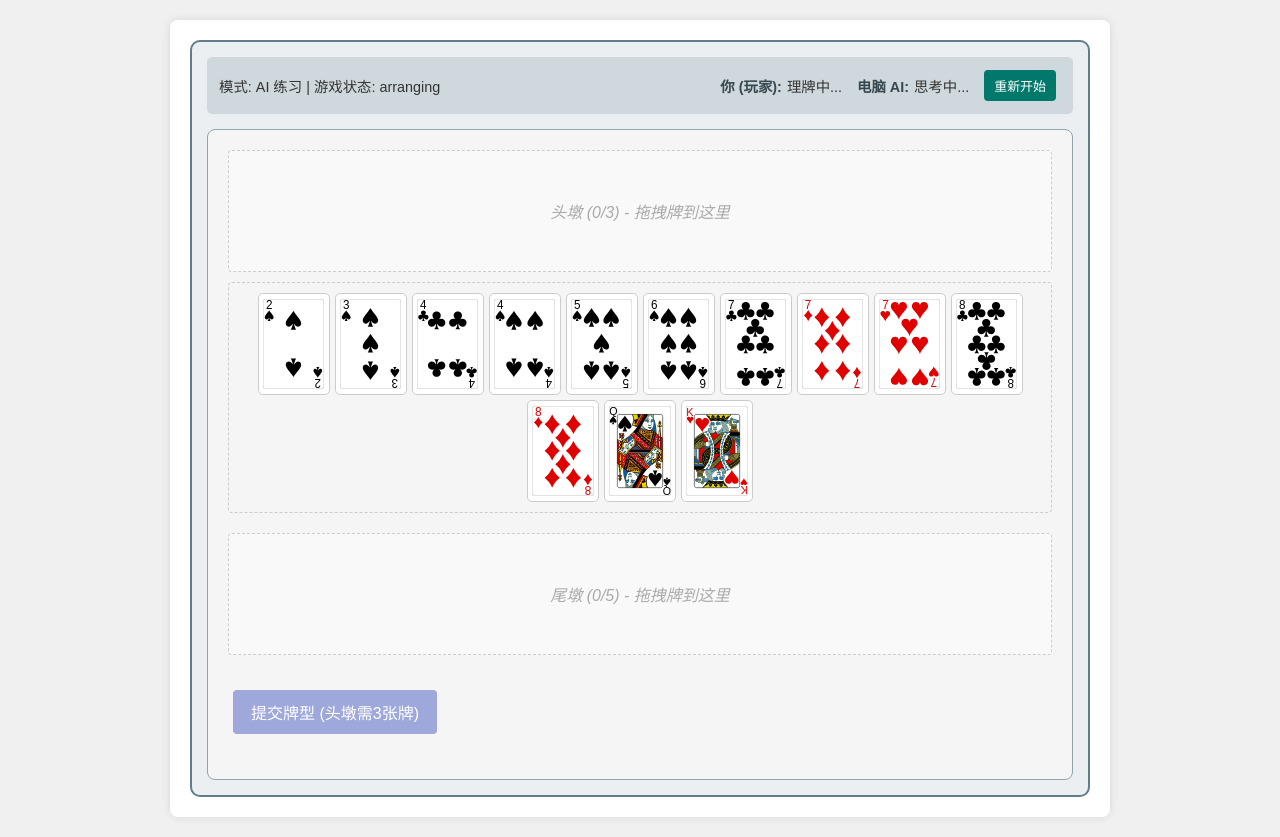
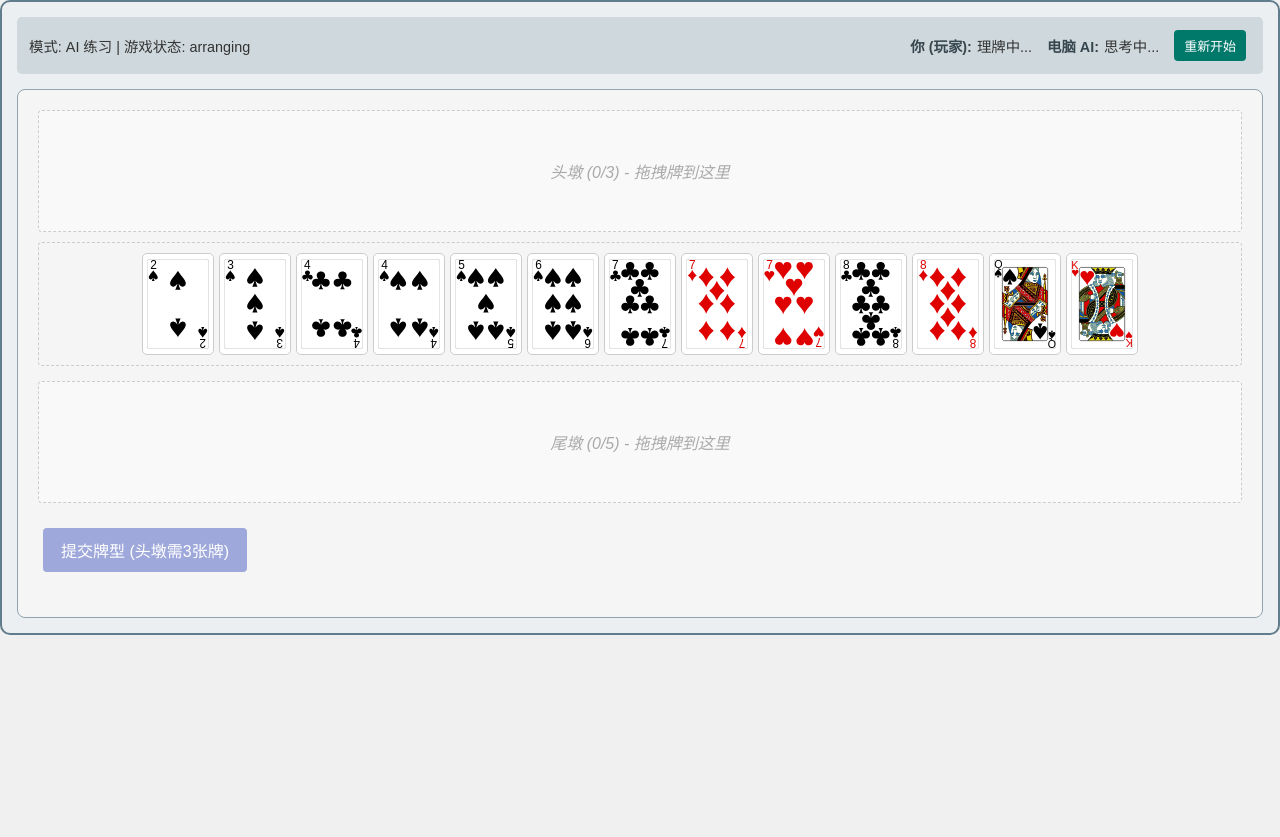
Before and after one commit to wen952555/sss, a Vue app in the folder frontend/: page / in a window 1280 px wide. Both pictures are taken after a click on the button "开始牌局". After the commit the page ends 800 px from the top, so only its background shows below. Built offline with nearby package versions, Linux system fonts and the light colour scheme.

Commit message:
Update main.css

```diff
--- a/frontend/src/assets/main.css
+++ b/frontend/src/assets/main.css
@@ -1,25 +1,24 @@
 /* frontend/src/assets/main.css */
-body {
+html, body {
+  height: 100%;
+  margin: 0;
   font-family: sans-serif;
-  margin: 0;
-  padding: 20px;
-  background-color: #f0f0f0;
+  background-color: #f0f0f0; /* 保持一个背景色 */
   color: #333;
+  overflow-x: hidden; /* 防止水平滚动条 */
 }
 
 #app {
-  max-width: 900px;
-  margin: 0 auto;
-  background-color: #fff;
-  padding: 20px;
-  border-radius: 8px;
-  box-shadow: 0 0 10px rgba(0,0,0,0.1);
+  min-height: 100%; /* 让 Vue app 至少占满整个屏幕高度 */
+  display: flex; /* 使用 flex 布局，方便内容垂直扩展 */
+  flex-direction: column; /* 内容垂直排列 */
+  /* max-width: 900px; /* 这个可以保留，或者根据需要调整 */
+  /* margin: 0 auto;   /* 这个可以保留 */
+  /* background-color: #fff; /* 这个可以移到 App.vue 的根元素，或者保留 */
+  /* padding: 20px; */ /* 这个也建议移到 App.vue 的根元素 */
 }
 
-h1, h2 {
-  color: #2c3e50;
-}
-
+/* 其他通用按钮、输入框样式可以保留 */
 button {
   background-color: #4CAF50;
   color: white;
@@ -48,16 +47,21 @@ input[type="text"] {
 .card-container {
   display: flex;
   flex-wrap: wrap;
-  gap: 5px; /* 卡片间距 */
-  margin-bottom: 10px;
-  min-height: 100px; /* 防止拖拽时塌陷 */
+  gap: 5px;
+  min-height: 100px;
   border: 1px dashed #ccc;
-  padding: 5px;
+  padding: 10px;
+  border-radius: 4px;
+  position: relative;
+  align-items: center;
+  justify-content: center;
 }
-
+.card-container.is-empty {
+  background-color: #f9f9f9;
+}
 .card {
-  width: 70px; /* 根据SVG调整 */
-  height: 100px; /* 根据SVG调整 */
+  width: 70px;
+  height: 100px;
   border: 1px solid #ccc;
   border-radius: 5px;
   background-color: white;
@@ -65,37 +69,20 @@ input[type="text"] {
   justify-content: center;
   align-items: center;
   cursor: grab;
-  user-select: none; /* 防止拖拽时选中文本 */
+  user-select: none;
 }
 .card img {
   max-width: 90%;
   max-height: 90%;
   object-fit: contain;
 }
-
-.player-info, .game-info {
-  margin-bottom: 15px;
-  padding: 10px;
-  background-color: #e9e9e9;
-  border-radius: 4px;
+.drag-over {
+  border-color: #4CAF50;
+  background-color: #e8f5e9;
 }
-.player-list li {
-  list-style: none;
-  padding: 5px 0;
+.drop-placeholder {
+  color: #aaa;
+  font-style: italic;
+  text-align: center;
+  width: 100%;
 }
-.error {
-  color: red;
-  font-weight: bold;
-}
-.segments {
-    margin-top: 20px;
-}
-.segment {
-    margin-bottom: 15px;
-    padding: 10px;
-    border: 1px solid #ddd;
-    border-radius: 5px;
-}
-.segment h3 {
-    margin-top: 0;
-}
```
